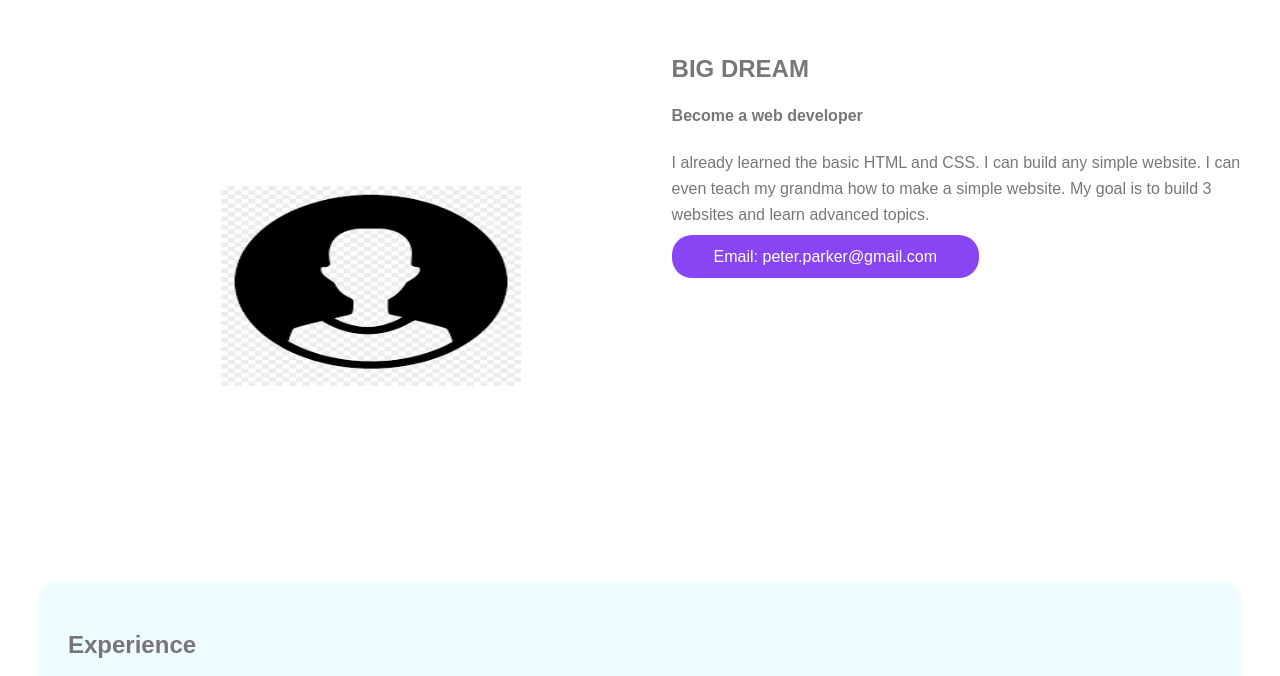
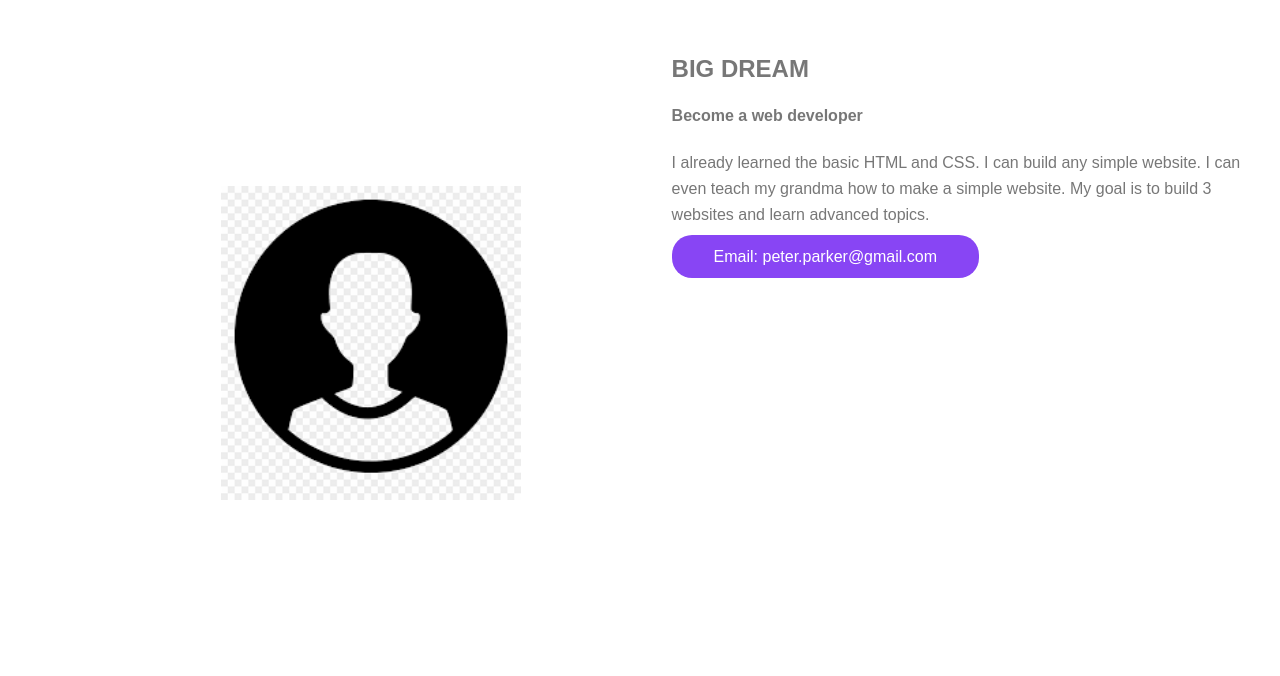
Before and after one commit to Vshltayade/portfolio, a plain HTML site: page index.html in a window 1280 px wide. Shown: the part 602-1278 px from the top of the page. Drawn offline with Linux system fonts and the light colour scheme.

Commit message:
Update index.html

```diff
--- a/index.html
+++ b/index.html
@@ -18,7 +18,7 @@
     </section>
     <section class="container">
         <div class="half-width">
-     <img class="side-img" src="images/profile.png" alt="image not found" width="200" height="200">
+     <img class="side-img" src="images/profile.png" alt="image not found">
     </div>
     <div class="half-width">
          <h2> BIG DREAM </h2>
```
